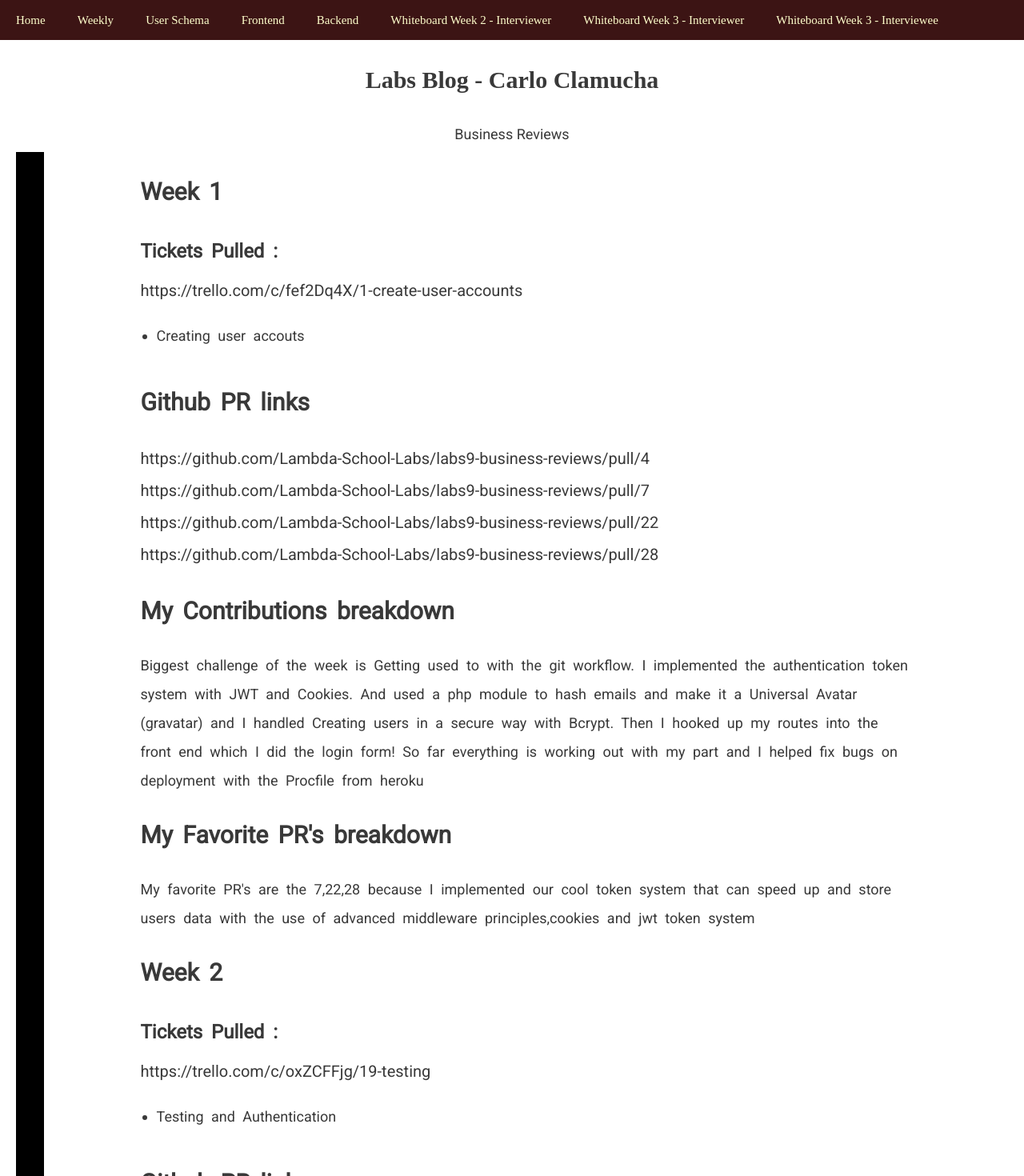
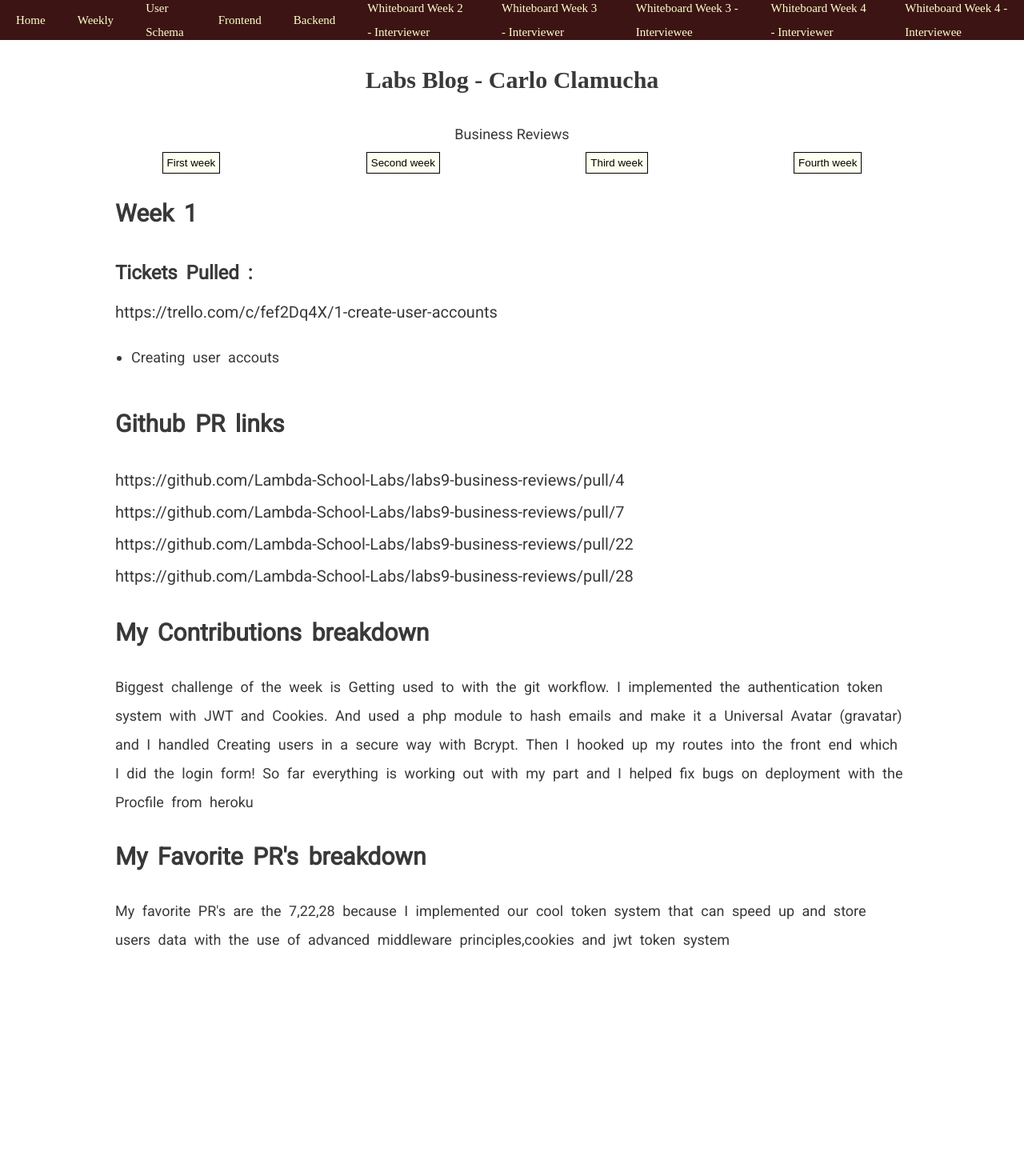
Before and after one commit to CarloC24/Carlo-blog, a Next.js app: page /weekly in a window 1280 px wide. Shown: the top 1470 px of the page at 80% size. After the commit the page ends 1231 px from the top, so only its background shows below. Built offline with nearby package versions, Linux system fonts and the light colour scheme; a web font is replaced by a local one.

Commit message:
going to deploy

```diff
--- a/Weekly.json
+++ b/Weekly.json
@@ -37,9 +37,9 @@
     ],
     "trello_card": [
       {
-        "card": "https://trello.com/c/fef2Dq4X/1-create-user-accounts",
-        "card": "https://trello.com/c/oxZCFFjg/19-testing"
-      }
+        "card": "https://trello.com/c/fef2Dq4X/1-create-user-accounts"
+      },
+      { "card": "https://trello.com/c/oxZCFFjg/19-testing" }
     ],
     "PRS": [
       {
@@ -70,9 +70,9 @@
     ],
     "trello_card": [
       {
-        "card": "https://trello.com/c/fef2Dq4X/1-create-user-accounts",
-        "card": "https://trello.com/c/houjO5dV/4-user-settings-page"
-      }
+        "card": "https://trello.com/c/fef2Dq4X/1-create-user-accounts"
+      },
+      { "card": "https://trello.com/c/houjO5dV/4-user-settings-page" }
     ],
     "PRS": [
       {
@@ -103,10 +103,10 @@
     ],
     "trello_card": [
       {
-        "card": "https://trello.com/c/oxZCFFjg/19-testing",
-        "card": "https://trello.com/c/ysbhW6yz/18-create-edit-read-review",
-        "card": "https://trello.com/c/vOISLmVs/20-general-styling"
-      }
+        "card": "https://trello.com/c/oxZCFFjg/19-testing"
+      },
+      { "card": "https://trello.com/c/ysbhW6yz/18-create-edit-read-review" },
+      { "card": "https://trello.com/c/vOISLmVs/20-general-styling" }
     ],
     "PRS": [
       {
--- a/components/LinkHeader.js
+++ b/components/LinkHeader.js
@@ -47,6 +47,18 @@ export default class LinkHeader extends Component {
         >
           Whiteboard Week 3 - Interviewee
         </a>
+        <a
+          target="_blank"
+          href="https://www.youtube.com/watch?v=DmMxh-QUsVE&feature=youtu.be"
+        >
+          Whiteboard Week 4 - Interviewer
+        </a>
+        <a
+          target="_blank"
+          href="https://www.youtube.com/watch?v=h-JCKYBAqJA&feature=youtu.be"
+        >
+          Whiteboard Week 4 - Interviewee
+        </a>
       </StyledLinkHeader>
     );
   }
--- a/pages/weekly.js
+++ b/pages/weekly.js
@@ -6,6 +6,7 @@ const HomeDiv = styled.div`
   font-family: 'Roboto', sans-serif;
   margin: 2rem;
   display: flex;
+  flex-direction: column;
   word-spacing: 5px;
   .table__heading {
     font-size: 3.4rem;
@@ -20,12 +21,21 @@ const HomeDiv = styled.div`
   }
 `;
 const ButtonDiv = styled.div`
-  width: 20%;
-  background-color: black;
+  width: 100%;
+  display: flex;
+  flex-flow: row wrap;
+  justify-content: space-evenly;
+
+  button {
+    background-color: #fffff0;
+    border: 0.1px solid black;
+    padding: 5px;
+  }
 `;
 
 const WeeklyDiv = styled.div`
   width: 80%;
+  max-width: 80%;
   margin: 0 auto;
   .weekly__container {
     width: 30%;
@@ -70,12 +80,29 @@ export default class Weekly extends Component {
   state = {
     cI: 0
   };
+  handleClick = e => {
+    this.setState({ cI: Number(e.target.value) });
+  };
   render() {
     return (
       <HomeDiv>
-        <ButtonDiv />
+        <ButtonDiv>
+          <button value="0" onClick={this.handleClick}>
+            First week
+          </button>
+          <button value="1" onClick={this.handleClick}>
+            Second week
+          </button>
+          <button value="2" onClick={this.handleClick}>
+            Third week
+          </button>
+          <button value="3" onClick={this.handleClick}>
+            Fourth week
+          </button>
+        </ButtonDiv>
         <div>
           {weekly.map((week, i) => {
+            if (this.state.cI === i) {
               return (
                 <WeeklyDiv key={i}>
                   <div className="weekly__container">
@@ -124,22 +151,23 @@ export default class Weekly extends Component {
                       <p>
                         I implemented the use of gravatars which is a
                         wordpress/php thing and is widely used across websites.
-                      And I added a minimalistic powerful authentication system
-                      with PassportJS. I added express-session,
+                        And I added a minimalistic powerful authentication
+                        system with PassportJS. I added express-session,
                         connect-knex-session, express validator, passportJS &
-                      passport - local on the backend to implement this feature.
-                      I already hooked up our frontend links to our backend link
-                      so we can show that users can sign up and make a record on
-                      our database. The reason why I chose passport JS is that
-                      it harnesses the power of express middlewares which is a
-                      very unspoken thingnpm in the node community for
-                      beginners. It is so fitting to use passportJS on a full
-                      stack application because you dont have to write any
-                      authentication code on the frontend and the most important
-                      thing in making a fullstack application is having a
-                      seperation of concerns and passport js is the perfect
-                      solution on separating the authentication part of the full
-                      stack application from everything else.
+                        passport - local on the backend to implement this
+                        feature. I already hooked up our frontend links to our
+                        backend link so we can show that users can sign up and
+                        make a record on our database. The reason why I chose
+                        passport JS is that it harnesses the power of express
+                        middlewares which is a very unspoken thingnpm in the
+                        node community for beginners. It is so fitting to use
+                        passportJS on a full stack application because you dont
+                        have to write any authentication code on the frontend
+                        and the most important thing in making a fullstack
+                        application is having a seperation of concerns and
+                        passport js is the perfect solution on separating the
+                        authentication part of the full stack application from
+                        everything else.
                       </p>
                     </div>
                   ) : null}
@@ -194,12 +222,12 @@ export default class Weekly extends Component {
                       <h1>How did the team do this week</h1>
                       <p>
                         My team was always in a video call for a minimum of 3
-                      hours straight and it helped us add more functionality on
-                      the project faster than expected. Overall it was a very
-                      good experience from all of us because working together
-                      made us more productive than we can even think of because
-                      everybody is on the same page and everybody helps one
-                      another.
+                        hours straight and it helped us add more functionality
+                        on the project faster than expected. Overall it was a
+                        very good experience from all of us because working
+                        together made us more productive than we can even think
+                        of because everybody is on the same page and everybody
+                        helps one another.
                       </p>
                     </div>
                   ) : null}
@@ -208,20 +236,21 @@ export default class Weekly extends Component {
                       <h1>Presentation - Labs IV sprint</h1>
                       <p>
                         As a team we decided to go and look at professional
-                      websites and differenciate it from our website and we saw
-                      a lot our UI/UX is missing. Better fonts all through out
-                      the application. More intuitive animations that will
-                      follow the users cursor as they are navigating through the
-                      web app that we made. Better backgrounds that will show
-                      users different functionality our web app. And we
-                      implemented every single one of those features to our web
-                      app and now it looks a whole lot better than it used to
-                      look like!
+                        websites and differenciate it from our website and we
+                        saw a lot our UI/UX is missing. Better fonts all through
+                        out the application. More intuitive animations that will
+                        follow the users cursor as they are navigating through
+                        the web app that we made. Better backgrounds that will
+                        show users different functionality our web app. And we
+                        implemented every single one of those features to our
+                        web app and now it looks a whole lot better than it used
+                        to look like!
                       </p>
                     </div>
                   ) : null}
                 </WeeklyDiv>
               );
+            }
           })}
         </div>
       </HomeDiv>
```
Lines whose indentation alone changed are shown as unchanged.
